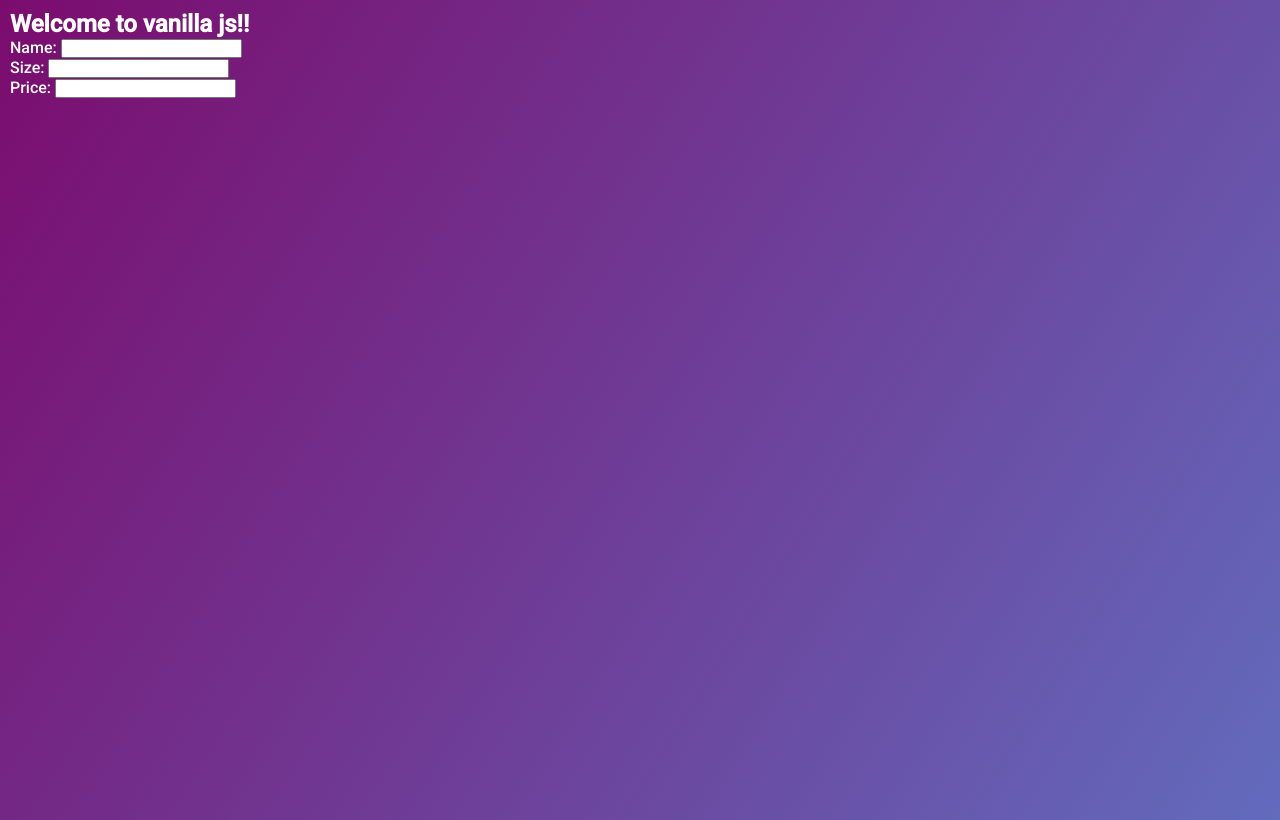
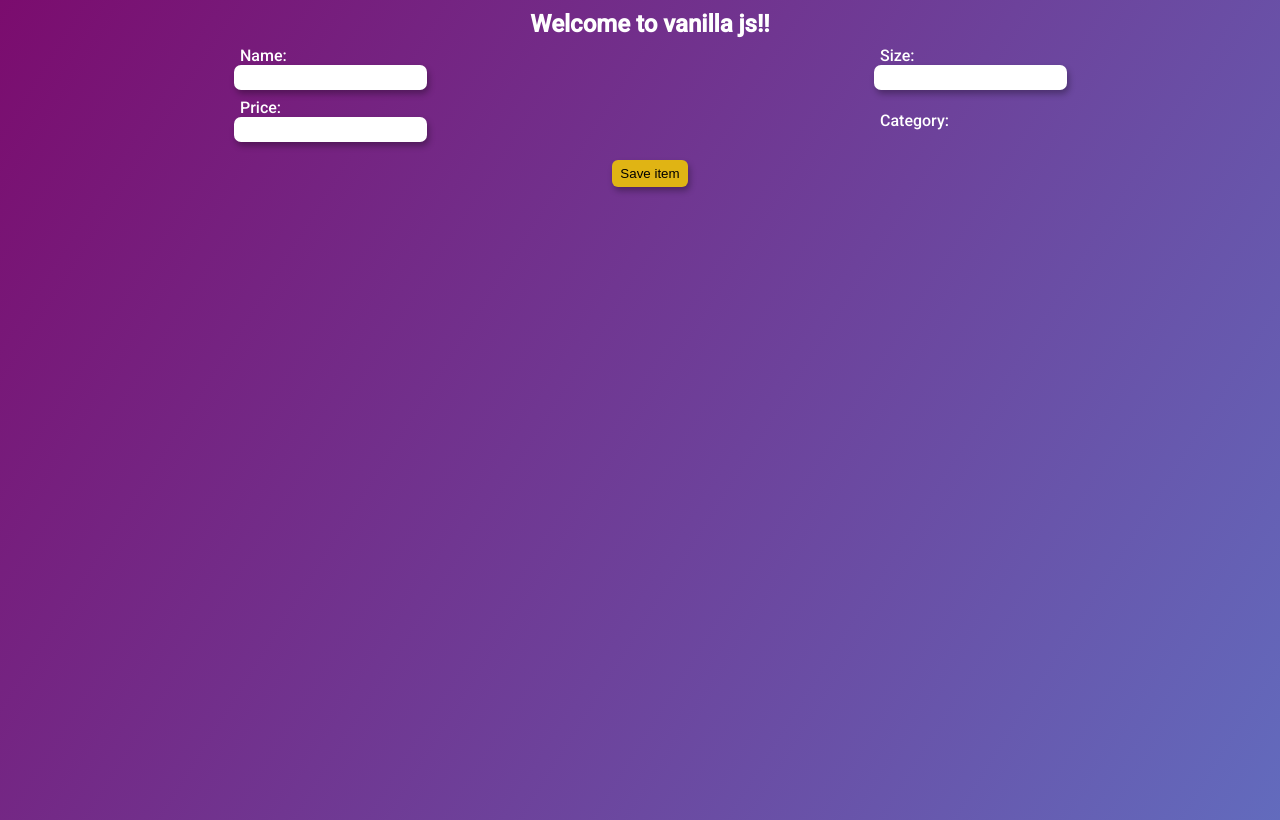
Before and after one commit to beanno1116/vanillajs2, a website built with webpack: page public/index.html in a window 1280 px wide. Built offline with nearby package versions, Linux system fonts and the light colour scheme.

Commit message:
add data and style

```diff
--- a/public/index.html
+++ b/public/index.html
@@ -18,7 +18,7 @@
                 </div>
                 <div class="col-2">
                     <label>Size:</label>
-                    <input type="text" id="size">
+                    <input type="text" id="size" />
                 </div>
             </div>
             <div class="row">
@@ -26,7 +26,18 @@
                     <label>Price:</label>
                     <input type="number" id="price" />
                 </div>
+                <div class="col-2">
+                    <label>Category:</label>
+                    <div id="item-category"></div>
+                </div>
             </div>
+            <div class="col-2">
+                <button class="btn" id="save-item">Save item</button>
+            </div>
+
+            <div id="filter" class="filter-div"></div>
+            <div id="items"></div>
+            <div id="stats"></div>
         </div>
     </div>
 
--- a/src/styles.css
+++ b/src/styles.css
@@ -22,3 +22,64 @@ body {
     background: linear-gradient(top left, #7b0c6e, #626cbe);
     color: white;
 }
+
+h2 {
+    width: 100%;
+    text-align: center;
+}
+
+.btn {
+    padding: 6px 8px;
+    border-radius: 6px;
+    outline: none;
+    border: 0;
+    margin-top: 10px;
+    background-color: #e0b414;
+    color: #000;
+    box-shadow: 2px 4px 6px rgba(0,0,0,.3);
+    transition: all .2s ease;
+}
+
+.btn:hover {
+    background-color: #dfc25a;
+}
+
+.btn:active {
+    transform: scale(.96);
+}
+
+input {
+    padding: 5px 8px;
+    border-radius: 7px;
+    outline: none;
+    border: 0;
+    box-shadow: 2px 4px 6px rgba(0,0,0,.3);
+}
+
+.row {
+    width: 100%;
+    display: grid;
+    grid-template-columns: 1fr 1fr;
+}
+
+.col-2 {
+    display: flex;
+    flex-direction: column;
+    justify-content: center;
+    align-items: center;
+    margin-top: 8px;
+}
+
+label {
+    min-width: 100px;
+    display: block;
+    text-align: left;
+    margin-left: -80px;
+}
+
+.new-item {
+    display: flex;
+    flex-direction: column;
+    align-items: center;
+    justify-content: center;
+}
--- /dev/null
+++ b/src/utils.js
@@ -0,0 +1,4 @@
+export const isValid = v => {
+    if (typeof v !== 'undefined' && v !== null) return true;
+    return false;
+}
```
Also changed, not shown: src/data.js (added, +19 -0 lines), src/stash.js (added, +50 -0 lines), README.md.
